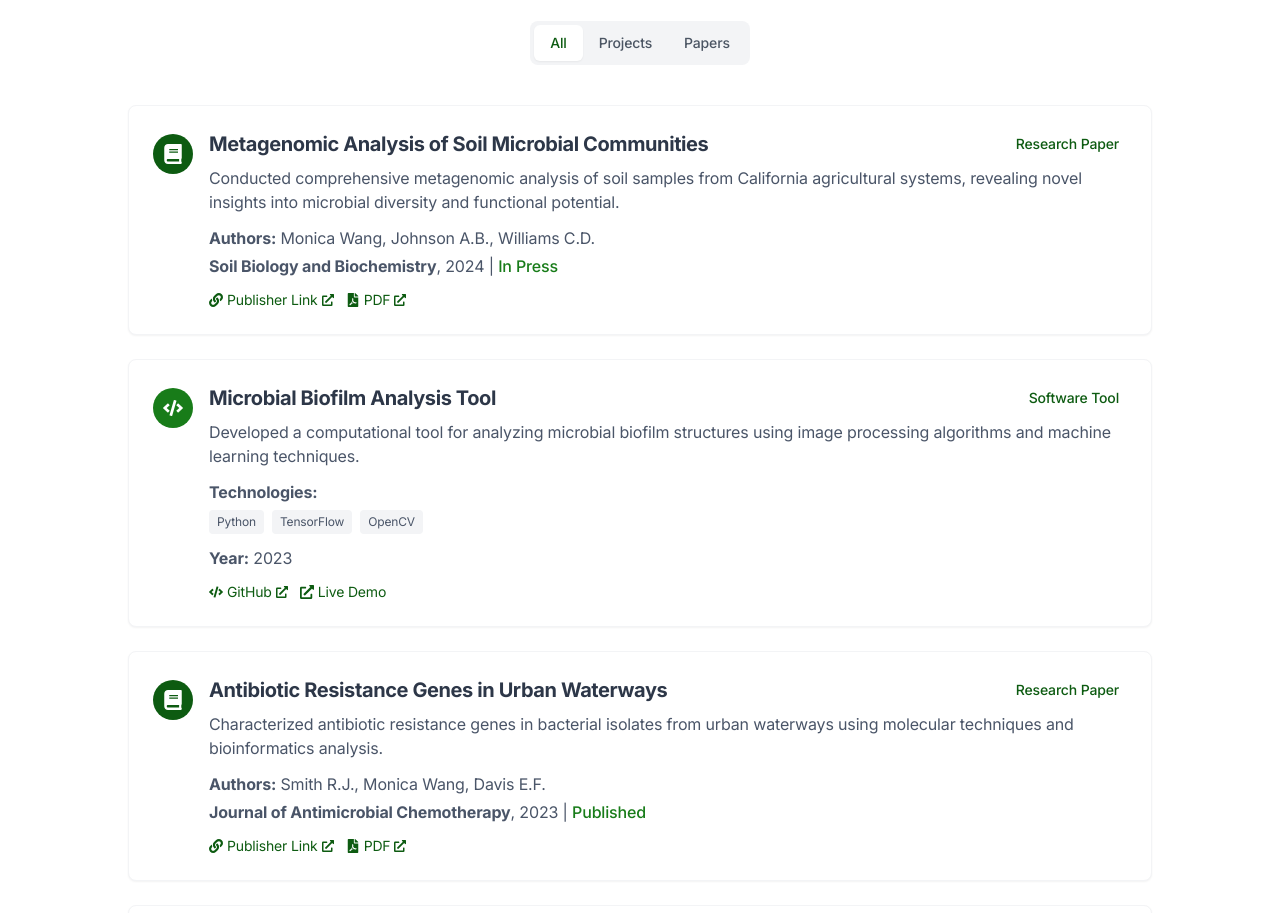
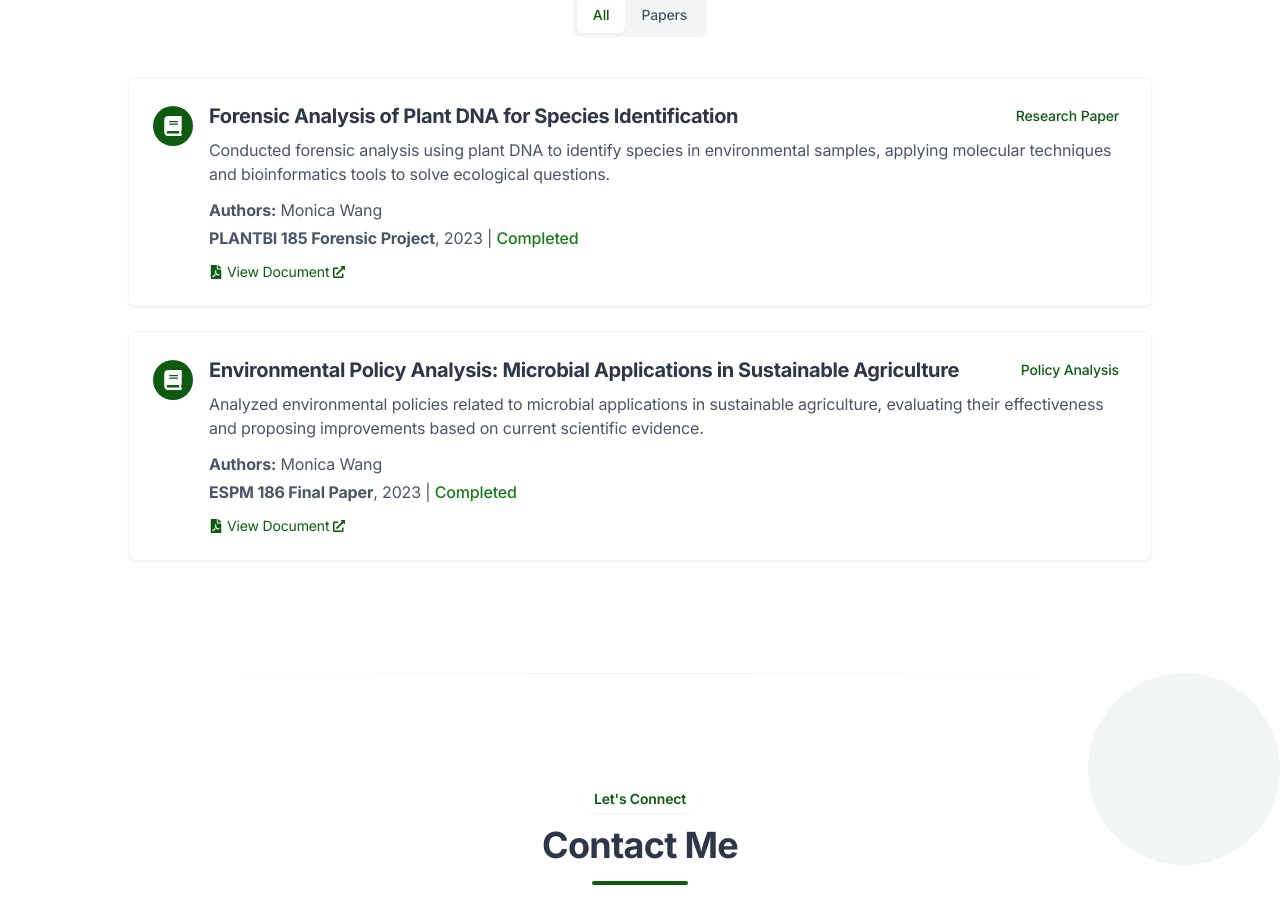
Before and after one commit to aviju888/mw-portfolio, a Next.js app: page / in a window 1280 px wide. Shown: the part 5060-5973 px from the top of the page. Built offline with nearby package versions, Linux system fonts and the light colour scheme.

Commit message:
Update Projects & Papers section with new papers from public/papers directory

```diff
--- a/src/components/ProjectsPapers.tsx
+++ b/src/components/ProjectsPapers.tsx
@@ -1,8 +1,24 @@
 'use client';
 
 import { motion } from 'framer-motion';
-import { FaFilePdf, FaLink, FaExternalLinkAlt, FaCode, FaFlask, FaBook } from 'react-icons/fa';
+import { FaFilePdf, FaLink, FaExternalLinkAlt, FaBook } from 'react-icons/fa';
 import { useState } from 'react';
+import React from 'react';
+
+// Define the type for paper items
+interface PaperItem {
+  title: string;
+  description: string;
+  authors: string;
+  journal: string;
+  year: string;
+  type: string;
+  category: string;
+  status: string;
+  url: string;
+  pdf: string;
+  icon: React.ReactNode;
+}
 
 const ProjectsPapers = () => {
   const [activeTab, setActiveTab] = useState('all');
@@ -16,65 +32,31 @@ const ProjectsPapers = () => {
     }
   };
 
-  const items = [
+  const items: PaperItem[] = [
     {
-      title: "Metagenomic Analysis of Soil Microbial Communities",
-      description: "Conducted comprehensive metagenomic analysis of soil samples from California agricultural systems, revealing novel insights into microbial diversity and functional potential.",
-      authors: "Monica Wang, Johnson A.B., Williams C.D.",
-      journal: "Soil Biology and Biochemistry",
-      year: "2024",
+      title: "Forensic Analysis of Plant DNA for Species Identification",
+      description: "Conducted forensic analysis using plant DNA to identify species in environmental samples, applying molecular techniques and bioinformatics tools to solve ecological questions.",
+      authors: "Monica Wang",
+      journal: "PLANTBI 185 Forensic Project",
+      year: "2023",
       type: "paper",
       category: "Research Paper",
-      status: "In Press",
-      url: "#",
-      pdf: "#",
+      status: "Completed",
+      url: "",
+      pdf: "/papers/PLANTBI 185 Forensic Project .pdf",
       icon: <FaBook className="w-5 h-5" />
     },
     {
-      title: "Microbial Biofilm Analysis Tool",
-      description: "Developed a computational tool for analyzing microbial biofilm structures using image processing algorithms and machine learning techniques.",
-      technologies: ["Python", "TensorFlow", "OpenCV"],
-      year: "2023",
-      type: "project",
-      category: "Software Tool",
-      github: "#",
-      demo: "#",
-      icon: <FaCode className="w-5 h-5" />
-    },
-    {
-      title: "Antibiotic Resistance Genes in Urban Waterways",
-      description: "Characterized antibiotic resistance genes in bacterial isolates from urban waterways using molecular techniques and bioinformatics analysis.",
-      authors: "Smith R.J., Monica Wang, Davis E.F.",
-      journal: "Journal of Antimicrobial Chemotherapy",
+      title: "Environmental Policy Analysis: Microbial Applications in Sustainable Agriculture",
+      description: "Analyzed environmental policies related to microbial applications in sustainable agriculture, evaluating their effectiveness and proposing improvements based on current scientific evidence.",
+      authors: "Monica Wang",
+      journal: "ESPM 186 Final Paper",
       year: "2023",
       type: "paper",
-      category: "Research Paper",
-      status: "Published",
-      url: "https://doi.org/10.XXXX/example",
-      pdf: "#",
-      icon: <FaBook className="w-5 h-5" />
-    },
-    {
-      title: "Biodegradable Plastic Prototype",
-      description: "Designed and tested a biodegradable plastic prototype using bacterial cellulose and plant-derived polymers.",
-      technologies: ["Material Science", "Bacterial Cultivation", "Polymer Chemistry"],
-      year: "2023",
-      type: "project",
-      category: "Laboratory Project",
-      report: "#",
-      icon: <FaFlask className="w-5 h-5" />
-    },
-    {
-      title: "Comparative Genomics of Plastic-Degrading Bacteria",
-      description: "Analyzed genomic sequences of plastic-degrading bacteria isolated from marine environments to identify key enzymes involved in plastic degradation.",
-      authors: "Monica Wang, Wilson G.H.",
-      journal: "Marine Pollution Bulletin",
-      year: "2022",
-      type: "paper",
-      category: "Research Paper",
-      status: "Published",
-      url: "https://doi.org/10.XXXX/example",
-      pdf: "#",
+      category: "Policy Analysis",
+      status: "Completed",
+      url: "",
+      pdf: "/papers/ESPM 186 Final Paper - Monica Wang.docx",
       icon: <FaBook className="w-5 h-5" />
     }
   ];
@@ -101,7 +83,7 @@ const ProjectsPapers = () => {
           </h2>
           <div className="w-24 h-1 bg-[var(--secondary)] mx-auto rounded-full mb-6"></div>
           <p className="max-w-3xl mx-auto text-[var(--text-color)] text-lg">
-            Research contributions and projects showcasing my work in microbial biology and biotechnology
+            Research papers and academic projects showcasing my work in microbial biology
           </p>
         </motion.div>
 
@@ -117,16 +99,6 @@ const ProjectsPapers = () => {
               }`}
             >
               All
-            </button>
-            <button
-              onClick={() => setActiveTab('project')}
-              className={`px-4 py-2 text-sm font-medium rounded-md transition-colors ${
-                activeTab === 'project'
-                  ? 'bg-white text-[var(--secondary)] shadow-sm'
-                  : 'text-gray-600 hover:text-[var(--secondary)]'
-              }`}
-            >
-              Projects
             </button>
             <button
               onClick={() => setActiveTab('paper')}
@@ -153,11 +125,7 @@ const ProjectsPapers = () => {
             >
               <div className="flex items-start gap-4">
                 <div className="pt-1 flex-shrink-0">
-                  <span className={`inline-flex items-center justify-center w-10 h-10 rounded-full text-white ${
-                    item.type === "paper"
-                      ? "bg-[var(--secondary)]"
-                      : "bg-[var(--accent)]"
-                  }`}>
+                  <span className="inline-flex items-center justify-center w-10 h-10 rounded-full text-white bg-[var(--secondary)]">
                     {item.icon}
                   </span>
                 </div>
@@ -171,32 +139,10 @@ const ProjectsPapers = () => {
 
                   <p className="text-[var(--text-color)] mb-3">{item.description}</p>
 
-                  {item.type === 'paper' && (
-                    <>
-                      <p className="text-[var(--text-color)] mb-1"><strong>Authors:</strong> {item.authors}</p>
-                      <p className="text-[var(--text-color)] mb-3">
-                        <strong>{item.journal}</strong>, {item.year} | <span className="font-medium text-[var(--accent)]">{item.status}</span>
-                      </p>
-                    </>
-                  )}
-
-                  {item.type === 'project' && (
-                    <>
-                      <div className="mb-3">
-                        <strong className="text-[var(--text-color)]">Technologies:</strong>
-                        <div className="flex flex-wrap gap-2 mt-1">
-                          {item.technologies && item.technologies.map((tech, i) => (
-                            <span key={i} className="text-xs bg-gray-100 text-[var(--text-color)] px-2 py-1 rounded">
-                              {tech}
-                            </span>
-                          ))}
-                        </div>
-                      </div>
-                      <p className="text-[var(--text-color)] mb-3">
-                        <strong>Year:</strong> {item.year}
-                      </p>
-                    </>
-                  )}
+                  <p className="text-[var(--text-color)] mb-1"><strong>Authors:</strong> {item.authors}</p>
+                  <p className="text-[var(--text-color)] mb-3">
+                    <strong>{item.journal}</strong>, {item.year} | <span className="font-medium text-[var(--accent)]">{item.status}</span>
+                  </p>
 
                   <div className="mt-3 flex flex-wrap gap-3">
                     {item.url && (
@@ -216,37 +162,7 @@ const ProjectsPapers = () => {
                         rel="noopener noreferrer"
                         className="inline-flex items-center text-sm text-[var(--secondary)] hover:underline"
                       >
-                        <FaFilePdf className="mr-1" /> PDF <FaExternalLinkAlt size={12} className="ml-1" />
-                      </a>
-                    )}
-                    {item.github && (
-                      <a
-                        href={item.github}
-                        target="_blank"
-                        rel="noopener noreferrer"
-                        className="inline-flex items-center text-sm text-[var(--secondary)] hover:underline"
-                      >
-                        <FaCode className="mr-1" /> GitHub <FaExternalLinkAlt size={12} className="ml-1" />
-                      </a>
-                    )}
-                    {item.demo && (
-                      <a
-                        href={item.demo}
-                        target="_blank"
-                        rel="noopener noreferrer"
-                        className="inline-flex items-center text-sm text-[var(--secondary)] hover:underline"
-                      >
-                        <FaExternalLinkAlt className="mr-1" /> Live Demo
-                      </a>
-                    )}
-                    {item.report && (
-                      <a
-                        href={item.report}
-                        target="_blank"
-                        rel="noopener noreferrer"
-                        className="inline-flex items-center text-sm text-[var(--secondary)] hover:underline"
-                      >
-                        <FaFilePdf className="mr-1" /> Project Report <FaExternalLinkAlt size={12} className="ml-1" />
+                        <FaFilePdf className="mr-1" /> View Document <FaExternalLinkAlt size={12} className="ml-1" />
                       </a>
                     )}
                   </div>
```
